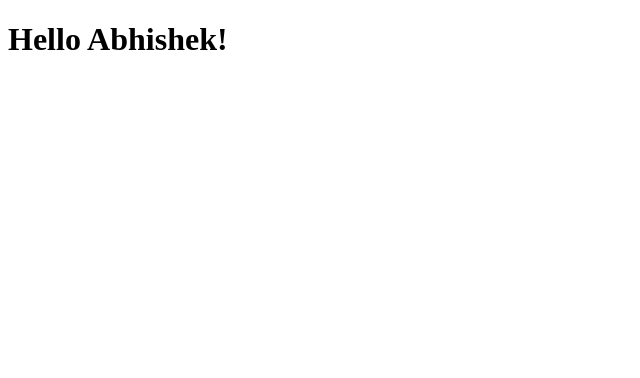
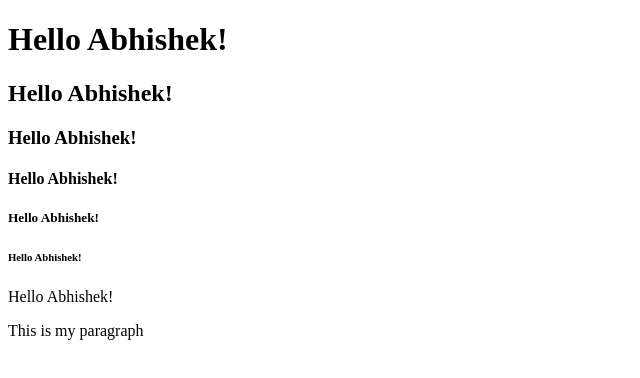
Before and after one commit to abhipro90/NewTab, a plain HTML site: page test1.html in a window 1280 px wide. Shown: the whole page, without its empty margins (0-640 px from the left). Drawn offline with Linux system fonts and the light colour scheme.

Commit message:
cool update

```diff
--- a/test1.html
+++ b/test1.html
@@ -9,5 +9,12 @@
 </head>
 <body>
 <h1>Hello Abhishek!</h1>
+<h2>Hello Abhishek!</h2>
+<h3>Hello Abhishek!</h3>
+<h4>Hello Abhishek!</h4>
+<h5>Hello Abhishek!</h5>
+<h6>Hello Abhishek!</h6>
+<p>Hello Abhishek!</p>
+<p>This is my paragraph</p>
 </body>
 </html>
```
